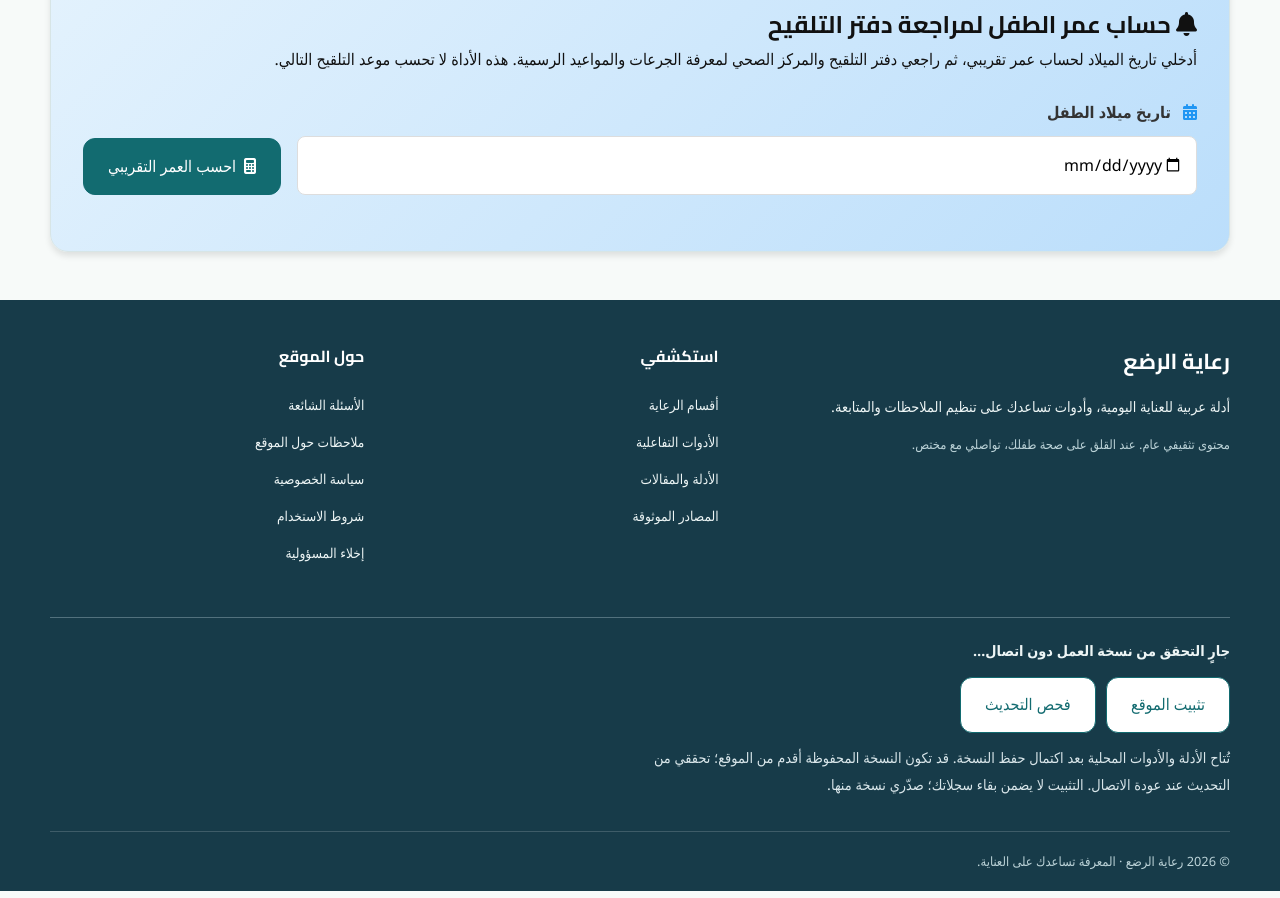
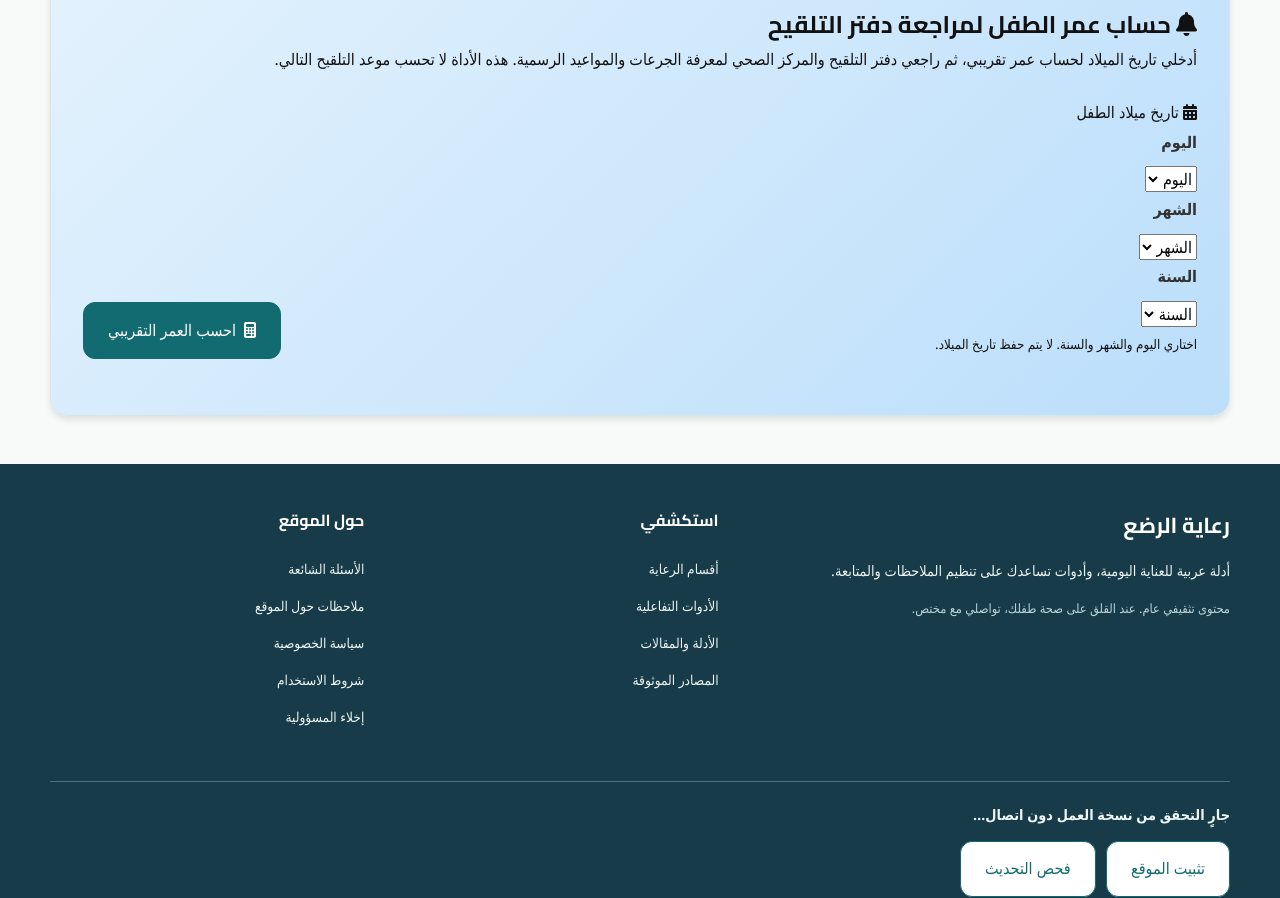
Before and after one commit to imadtbn/ri3aya, a plain HTML site: page pages/vaccine.html in a window 1280 px wide. Shown: the part 3608-4506 px from the top of the page. Drawn offline with Linux system fonts and the light colour scheme.

Commit message:
Fix vaccine review card padding and birth date day month year input

```diff
--- a/pages/vaccine.html
+++ b/pages/vaccine.html
@@ -286,8 +286,13 @@
 
                     <div class="reminder-form">
                         <div class="form-group">
-                            <label for="birth-date"><i class="fas fa-calendar-alt"></i> تاريخ ميلاد الطفل</label>
-                            <input type="date" id="birth-date" class="date-input">
+                            <span class="birth-date-label" id="birth-date-label"><i class="fas fa-calendar-alt"></i> تاريخ ميلاد الطفل</span>
+<div class="birth-date-fields" role="group" aria-labelledby="birth-date-label">
+<div><label for="birth-day">اليوم</label><select id="birth-day"><option value="">اليوم</option></select></div>
+<div><label for="birth-month">الشهر</label><select id="birth-month"><option value="">الشهر</option></select></div>
+<div><label for="birth-year">السنة</label><select id="birth-year"><option value="">السنة</option></select></div>
+</div><input type="hidden" id="birth-date">
+<small class="birth-date-hint">اختاري اليوم والشهر والسنة. لا يتم حفظ تاريخ الميلاد.</small>
                         </div>
                         <button class="btn btn-primary" id="calculate-vaccines">
                             <i class="fas fa-calculator"></i> احسب العمر التقريبي
```
